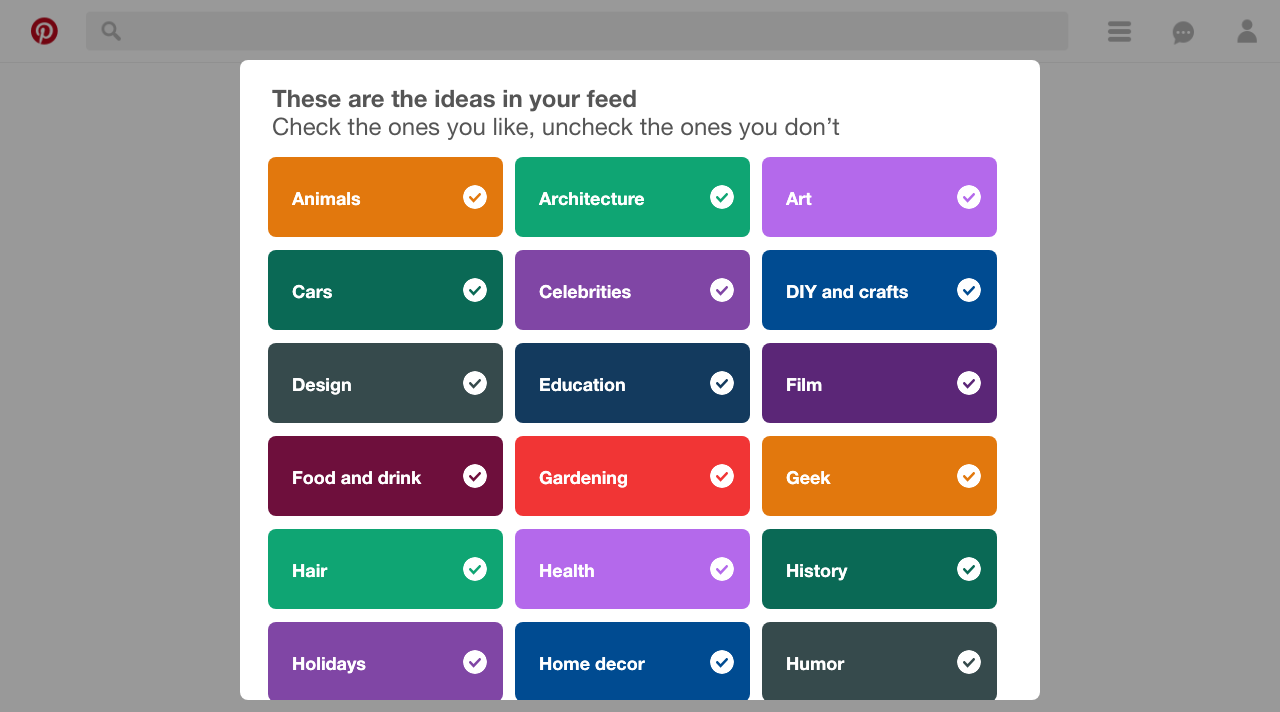
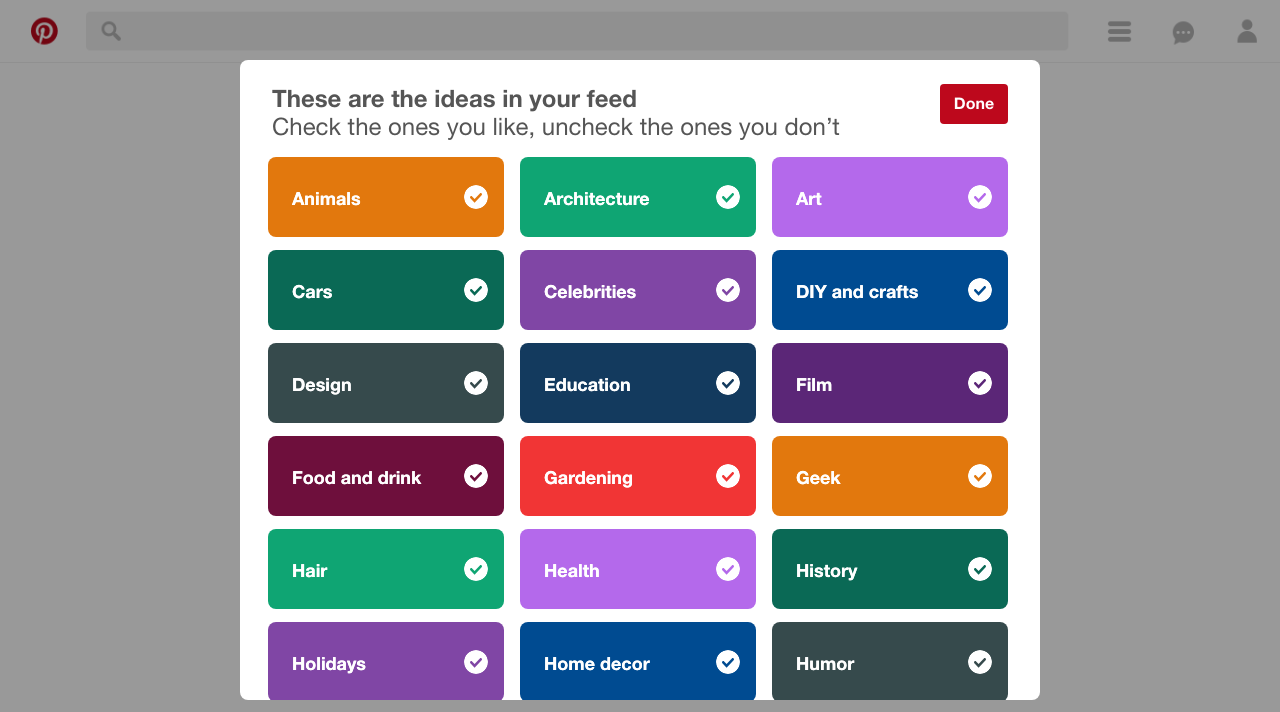
Before and after one commit to usertesting07/hfc, a plain HTML site: page 1/index.html in a window 1280 px wide. Drawn offline with Linux system fonts and the light colour scheme.

Commit message:
loading topics works for different list sizes

```diff
--- a/1/index.html
+++ b/1/index.html
@@ -14,10 +14,9 @@
             <div class="tp-header">
                 <h1>These are the ideas in your feed</h1>
                 <h2>Check the ones you like, uncheck the ones you don’t</h2>
+                <button class="done">Done</button>
             </div>
             <div class="topics">
-                <!-- <button class="next">Next</button>
-                <div class="gradient"></div> -->
             </div>
         </div>
         <div class="modal"></div>
--- a/1/script.js
+++ b/1/script.js
@@ -6,8 +6,13 @@ $(document).ready(function(){
 
     var topics = ["hair", "diy", "homedecor", "food", "animals"]
 
-    var topicTitles = ["Animals", "Architecture", "Art", "Cars", "Celebrities", "DIY and crafts", "Design", "Education", "Film", "Food and drink", "Gardening", "Geek", "Hair", "Health", "History", "Holidays", "Home decor", "Humor", "Illustrations", "Kids", "Men's fashion", "Outdoors", "Photography", "Products", "Quotes", "Science", "Sports", "Tattoos", "Technology", "Travel"]
+
+    var selectedTitles = ["Animals", "Architecture", "Art", "Cars", "Celebrities", "DIY and crafts", "Design", "Education", "Film", "Food and drink", "Gardening", "Geek", "Hair", "Health", "History", "Holidays", "Home decor", "Humor", "Illustrations", "Kids", "Men's fashion", "Outdoors", "Photography", "Products", "Quotes", "Science", "Sports", "Tattoos", "Technology", "Travel"]
+    var unselectedTitles = ["Animals", "Architecture", "Art",  "Cars", "Celebrities", "DIY and crafts", "Design", "Education", "Film"]
+
     var colors = ["#F13535", "#E2780D", "#0FA573", "#B469EB", "#0A6955", "#8046A5", "#004B91", "#364A4C", "#133A5E", "#5B2677", "#6E0F3C"]
+
+    var titleListFor = {"selected": selectedTitles, "unselected": unselectedTitles}
 
     function getRandomInt(min, max) {
         return Math.floor(Math.random() * (max - min + 1)) + min;
@@ -86,7 +91,7 @@ $(document).ready(function(){
         /*$topic.css("background-image", "url('"+"https://unsplash.it/"+(106+i)+"/?random"+"')");
         */
         var $topicText = $(document.createElement("div")).addClass("topicText");
-        title = topicTitles[i]
+        title = titleListFor[selectionState][i]
         $topicText.text(title)
 
 
@@ -146,8 +151,9 @@ $(document).ready(function(){
         }
     }
 
-    var loadTopics = function (n, selectionState) {
-        for (i=0; i<n; i++) {
+    var loadTopics = function (selectionState) {
+        var length = titleListFor[selectionState].length
+        for (i=0; i<length; i++) {
             $topic = createTopic(selectionState, i);
 
             $topic.find('.topicText').click(function(evt) {
@@ -185,8 +191,8 @@ $(document).ready(function(){
 
 
 
-    loadTopics(30, "selected");
+    loadTopics("selected");
 
-    loadTopics(30, "unselected");
+    loadTopics("unselected");
 
 })
--- a/1/style.css
+++ b/1/style.css
@@ -10,6 +10,22 @@
 
 body {
     overflow: hidden;
+}
+
+
+.index a {
+    font-size: 24px;
+    font-family: "Helvetica Neue";
+    text-decoration: none;
+    display: block;
+    margin-bottom:;
+    margin-bottom: 12px;
+    color: #555;
+    font-weight: 800;
+}
+
+.index a:hover {
+    color: #0084FF;
 }
 
 h1 {
@@ -36,8 +52,7 @@ h2 {
     position: relative;
     margin: 60px auto;
     border-radius: 8px;
-    overflow: scroll;
-
+    overflow: hidden;
 }
 
 .tp-header {
@@ -61,14 +76,14 @@ h2 {
 
 
 .topic {
-    width: 235px;
+    width: 236px;
     height: 80px;
     background-color: #efefef;
     /*background-image: url("https://lorempixel.com/106/106");*/
     border-radius: 8px;
     display: inline-block;
     margin-bottom: 6px;
-    margin-right: 12px;
+    margin-right: 16px;
     cursor: pointer;
     position: relative;
 }
@@ -209,26 +224,27 @@ h2 {
     opacity: 0;
 }
 
-.next {
-    height: 48px;
-    width: 432px;
-    position: fixed;
-    margin-left: 6px;
-    bottom: 12px;
-    font-size: 18px;
+.done {
+    height: 40px;
+    min-width: 68px;
+    position: absolute;
+    right: 32px;
+    top: 24px;
+    font-size: 16px;
     line-height: 21px;
     font-weight: 800;
+    padding-top: 4px;
     border: none;
     border-radius: 4px;
-    background-color: #efefef;
-    color: #b5b5b5;
+    background-color: #BD081C;
+    color: #fff;
     z-index: 10;
 
 }
 
-.next.active {
-    background-color: #BD081C;
-    color: #FFF;
+.done:hover {
+    background-color: #A70517;
+    cursor: pointer;
 }
 
 .gradient {
```
